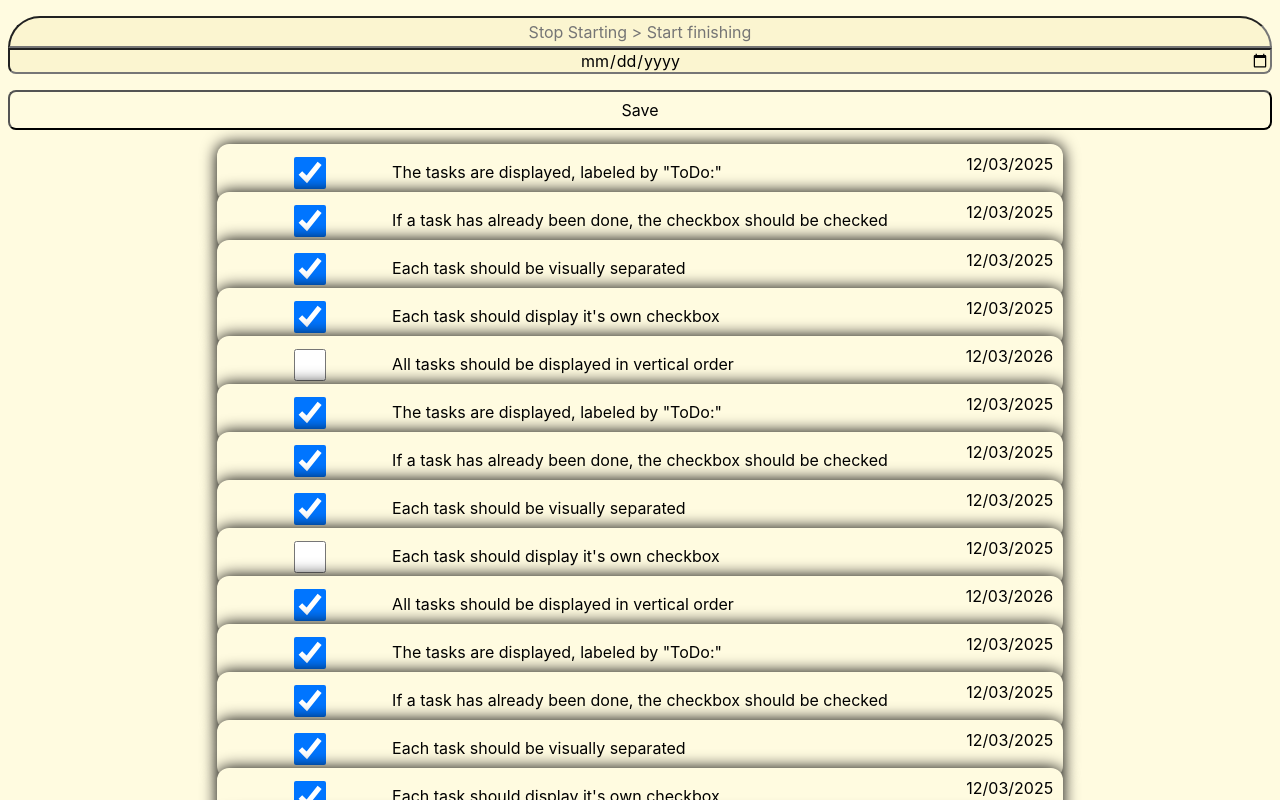
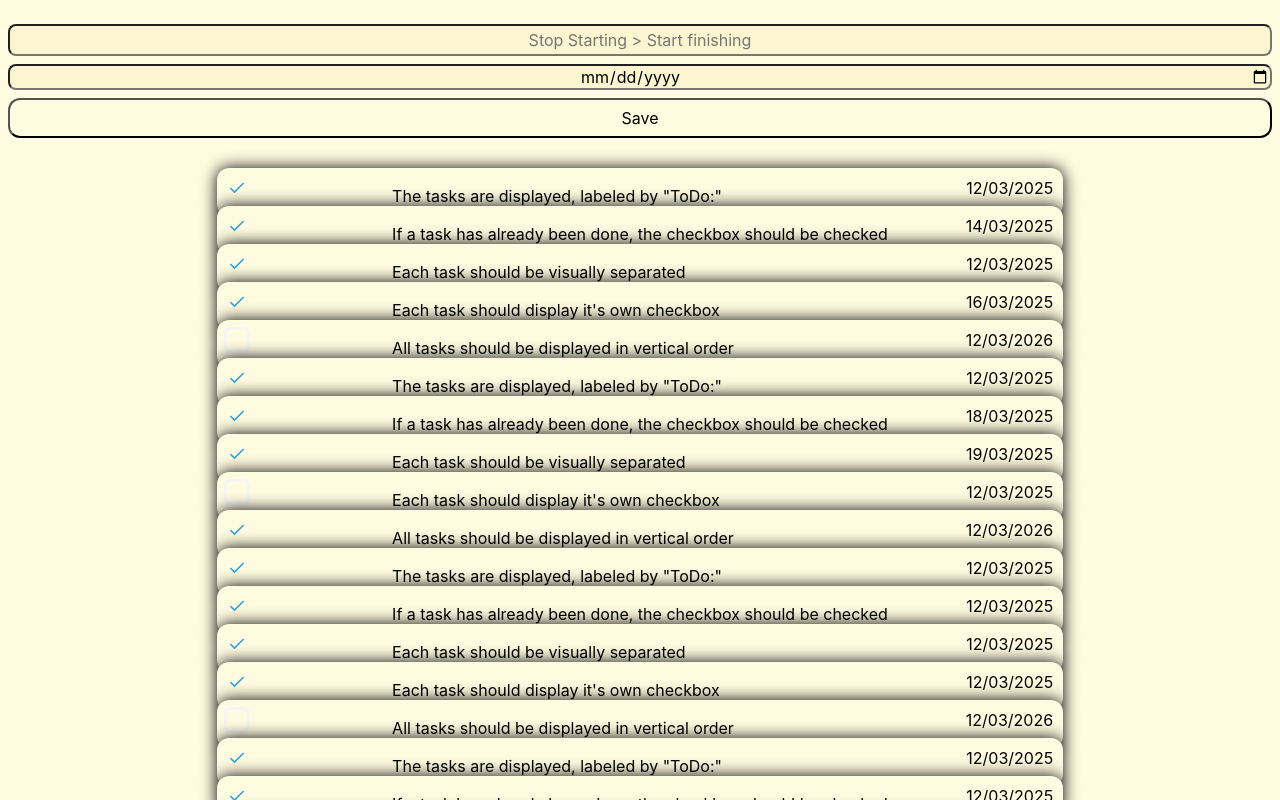
Before and after one commit to HishamAlmannai/capstone-project, a Next.js app: page / in a window 1280 px wide. Shown: the top 800 px of the page. Built offline with nearby package versions, Linux system fonts and the light colour scheme.

Commit message:
Style Checkbox

```diff
--- a/pages/index.js
+++ b/pages/index.js
@@ -19,14 +19,14 @@ export default function Home() {
 		<main>
 			<h1 hidden>ToNotDo</h1>
 			<h2 hidden>Create</h2>
-			<Form editMode={false} className="header" />
+			<Form editMode={false} />
 			<h2 hidden>ToDo</h2>
 			<TaskList />
 			<StyledCard className="graph">
 				<Graph />
 			</StyledCard>
 			<Button
-				className="footer"
+				class="footer"
 				onClick={() => {
 					archiveTasks();
 				}}
--- a/src/components/Button/Button.js
+++ b/src/components/Button/Button.js
@@ -5,7 +5,7 @@ export default function Button(props) {
 		<button
 			type={props.type ? 'submit' : 'button'}
 			name={props.name}
-			className={props.className}
+			className={props.class}
 			aria-label={props.name}
 			onClick={props.onClick}
 		>
--- a/src/components/Checkbox/Checkbox.js
+++ b/src/components/Checkbox/Checkbox.js
@@ -1,18 +1,29 @@
 import React from 'react';
-import StyledCheckbox from '../../../styles/Checkbox.styled';
+import {
+	StyledCheckbox,
+	CheckboxContainer,
+	HiddenCheckbox,
+	Icon,
+} from '../../../styles/Checkbox.styled';
 import useStore from '../../services/useStore';
 
-export default function Checkbox({ id, done }) {
+export default function Checkbox({ state, id }) {
 	const checkTask = useStore(state => state.checkTask);
 
 	return (
-		<StyledCheckbox
-			type="checkbox"
-			name="checkbox"
-			checked={done}
-			onClick={() => {
-				checkTask(id);
-			}}
-		/>
+		<CheckboxContainer>
+			<HiddenCheckbox
+				checked={state}
+				onChange={() => {
+					checkTask(id);
+					console.log('next');
+				}}
+			/>
+			<StyledCheckbox checked={state}>
+				<Icon viewBox="0 0 24 24" checked={state}>
+					<polyline points="20 6 9 17 4 12" />
+				</Icon>
+			</StyledCheckbox>
+		</CheckboxContainer>
 	);
 }
--- a/src/components/Form/Form.js
+++ b/src/components/Form/Form.js
@@ -3,7 +3,7 @@ import { StyledDate, StyledInput } from '../../../styles/Input.styled';
 import useStore from '../../services/useStore';
 import Button from '../Button/Button';
 
-export default function Form({ editMode, exitEditMode, id, handleSubmit, className }) {
+export default function Form({ editMode, exitEditMode, id, handleSubmit }) {
 	const [inputValue, setInputValue] = useState('');
 	const [dueDateValue, setDueDateValue] = useState('');
 	const addTask = useStore(state => state.addTask);
@@ -51,7 +51,6 @@ export default function Form({ editMode, exitEditMode, id, handleSubmit, classNa
 				minLength="2"
 				maxLength="200"
 				pattern=".*\S+.*"
-				className={className ? className : ''}
 				name="input"
 				placeholder="Stop Starting > Start finishing"
 				value={inputValue}
--- a/src/components/Graph/Graph.js
+++ b/src/components/Graph/Graph.js
@@ -13,7 +13,7 @@ export default function Graph() {
 	const cleanPastDates = tasks
 		.flatMap(task => [task.startDate, task.doneDate])
 		.filter(date => date !== undefined);
-	const orderedPastDates = orderBy(cleanPastDates);
+	let orderedPastDates = orderBy(cleanPastDates);
 
 	const tasksCountAtDate = orderedPastDates.map(
 		date => tasks.filter(task => task.startDate < date).length
@@ -25,7 +25,7 @@ export default function Graph() {
 	const substractTasksDone = shiftTasksCountAtDate.map(
 		(number, index) => number - tasksDoneAtDate[index]
 	);
-	const Dates = orderedPastDates.map(date => format(new Date(date), 'k:m'));
+	let Dates = orderedPastDates.map(date => format(new Date(date), 'k:mm'));
 
 	const data = {
 		labels: Dates,
--- a/src/components/Task/Task.js
+++ b/src/components/Task/Task.js
@@ -1,7 +1,7 @@
 import { format } from 'date-fns';
 import React, { useState } from 'react';
 import { StyledCard } from '../../../styles/Card.styled';
-import { StyledCheckbox } from '../../../styles/Input.styled';
+import Checkbox from '../Checkbox/Checkbox';
 import StyledListItem from '../../../styles/ListItem.styled';
 import useStore from '../../services/useStore';
 import Button from '../Button/Button';
@@ -20,7 +20,6 @@ export default function Task(props) {
 		setEditMode(false);
 		setHasSubmit(false);
 	};
-	const checkTask = useStore(state => state.checkTask);
 
 	const formatDueDate = format(new Date(dueDate), 'dd/MM/yyyy');
 
@@ -30,14 +29,7 @@ export default function Task(props) {
 				{editMode ? (
 					<>
 						<div className="task">
-							<StyledCheckbox
-								type="checkbox"
-								name="checkbox"
-								checked={done}
-								onChange={() => {
-									checkTask(id, done);
-								}}
-							/>
+							<Checkbox state={done} id={id} />
 							<Form
 								editMode
 								handleSubmit={hasSubmit}
@@ -49,6 +41,7 @@ export default function Task(props) {
 							<Button
 								type="submit"
 								name="save"
+								class="edit"
 								form={id}
 								onClick={() => setHasSubmit(true)}
 							>
@@ -56,6 +49,7 @@ export default function Task(props) {
 							</Button>
 							<Button
 								name="delete"
+								class="edit"
 								onClick={() => {
 									deleteTask(id);
 								}}
@@ -67,14 +61,7 @@ export default function Task(props) {
 				) : (
 					<>
 						<div className="task">
-							<StyledCheckbox
-								type="checkbox"
-								name="checkbox"
-								checked={done}
-								onChange={() => {
-									checkTask(id);
-								}}
-							/>
+							<Checkbox state={done} id={id} />
 							<span
 								className={expandedMode ? 'accordion' : 'task'}
 								onClick={() => {
@@ -90,6 +77,7 @@ export default function Task(props) {
 							<div className="edit">
 								<Button
 									name="edit"
+									class="edit"
 									onClick={() => {
 										setEditMode(true);
 									}}
@@ -98,6 +86,7 @@ export default function Task(props) {
 								</Button>
 								<Button
 									name="delete"
+									class="edit"
 									onClick={() => {
 										deleteTask(id);
 									}}
--- /dev/null
+++ b/styles/Checkbox.styled.js
@@ -0,0 +1,43 @@
+import styled from 'styled-components';
+
+const CheckboxContainer = styled.div`
+	display: inline-block;
+	vertical-align: middle;
+`;
+const Icon = styled.svg`
+	fill: none;
+	stroke: rgba(54, 162, 235, 1);
+	stroke-width: 2px;
+`;
+// Hide checkbox visually but remain accessible to screen readers.
+// Source: https://polished.js.org/docs/#hidevisually
+const HiddenCheckbox = styled.input.attrs({ type: 'checkbox' })`
+	opacity: 0%;
+
+	width: 20px;
+	height: 20px;
+	margin: -1px;
+	overflow: hidden;
+	padding: 0;
+	position: absolute;
+	white-space: nowrap;
+`;
+
+const StyledCheckbox = styled.div`
+	display: inline-block;
+	width: 20px;
+	height: 20px;
+	box-shadow: ${props => !props.checked && '0 0 0 3px whitesmoke'};
+	border-radius: 3px;
+	transition: all 150ms;
+
+	${HiddenCheckbox}:focus + & {
+		box-shadow: 0 0 0 3px white;
+	}
+
+	${Icon} {
+		visibility: ${props => (props.checked ? 'visible' : 'hidden')};
+	}
+`;
+
+export { StyledCheckbox, CheckboxContainer, HiddenCheckbox, Icon };
--- a/styles/GlobalStyle.js
+++ b/styles/GlobalStyle.js
@@ -12,6 +12,7 @@ const GlobalStyle = createGlobalStyle`
 	--primary-background-color: rgb(255, 251, 224);
   --secondary-background-color: rgb(251, 245, 208);
   --primary-font-size:16px
+  --primary-border-radius:0,75rem
 }
 
  html {
@@ -49,21 +50,20 @@ const GlobalStyle = createGlobalStyle`
     background-color: var(--secondary-background-color)
   }
 
-  input.header {
-    border-radius: 2rem 2rem 0 0;
-  }
-
   button {
     font-size: 1rem;
-    margin: 1rem 0 1rem 0 ;
+    margin:0.5rem 0 2rem 0 ;
     background-color: transparent;
-    border-radius: 0.5rem;
+    border-radius: 0.75rem;
     padding: 0.5rem;
     width: 100%;
   }
+button.edit {
+margin: 0 0.5rem 0 0.5rem;
 
-  button.footer {
-    border-radius: 0rem 0rem 2rem 2rem;
+}
+ button.footer {
+    border-radius: 0,5rem;
     width: 100%;
     box-shadow: 0 0 1rem 0 #000;
     margin: -10px 0 1rem 0;
@@ -79,7 +79,7 @@ const GlobalStyle = createGlobalStyle`
   div.edit {
     display: flex;
     align-items: center;
-    justify-content: space-around;
+    justify-content: space-between;
   }
 
   span.task {
--- a/styles/Input.styled.js
+++ b/styles/Input.styled.js
@@ -2,14 +2,11 @@ import styled from 'styled-components';
 
 export const StyledInput = styled.input`
 	height: 2rem;
-	border-radius: 0.5rem 0.5rem 0 0;
+	border-radius: 0.5rem;
+	margin: 0.5rem 0 0.5rem 0;
 `;
 
 export const StyledDate = styled.input`
-	border-radius: 0 0 0.5rem 0.5rem;
+	border-radius: 0.5rem;
 	text-align: center;
 `;
-
-export const StyledCheckbox = styled.input`
-	height: 2rem;
-`;
```
Also changed, not shown: src/lib/data.js.
